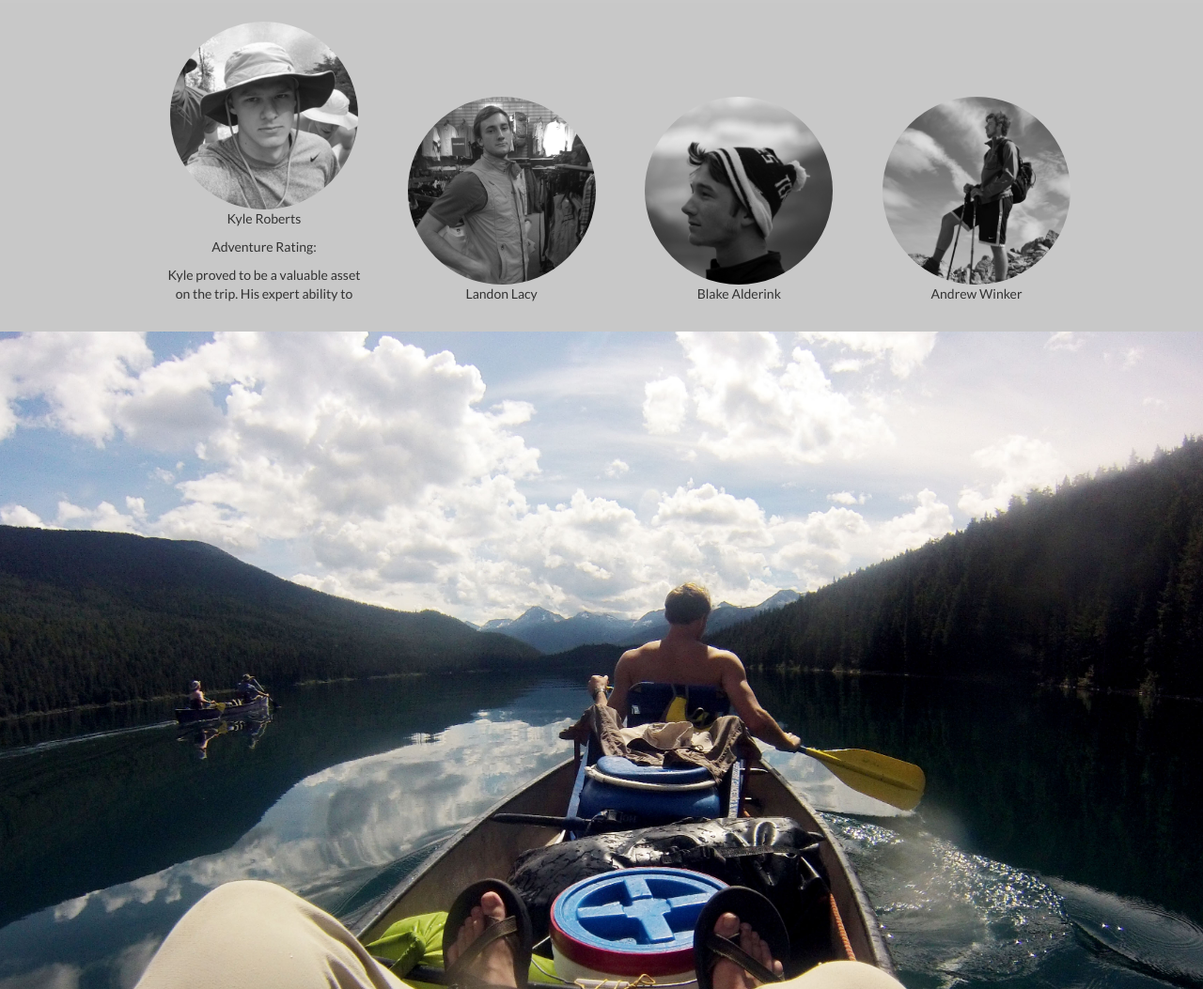
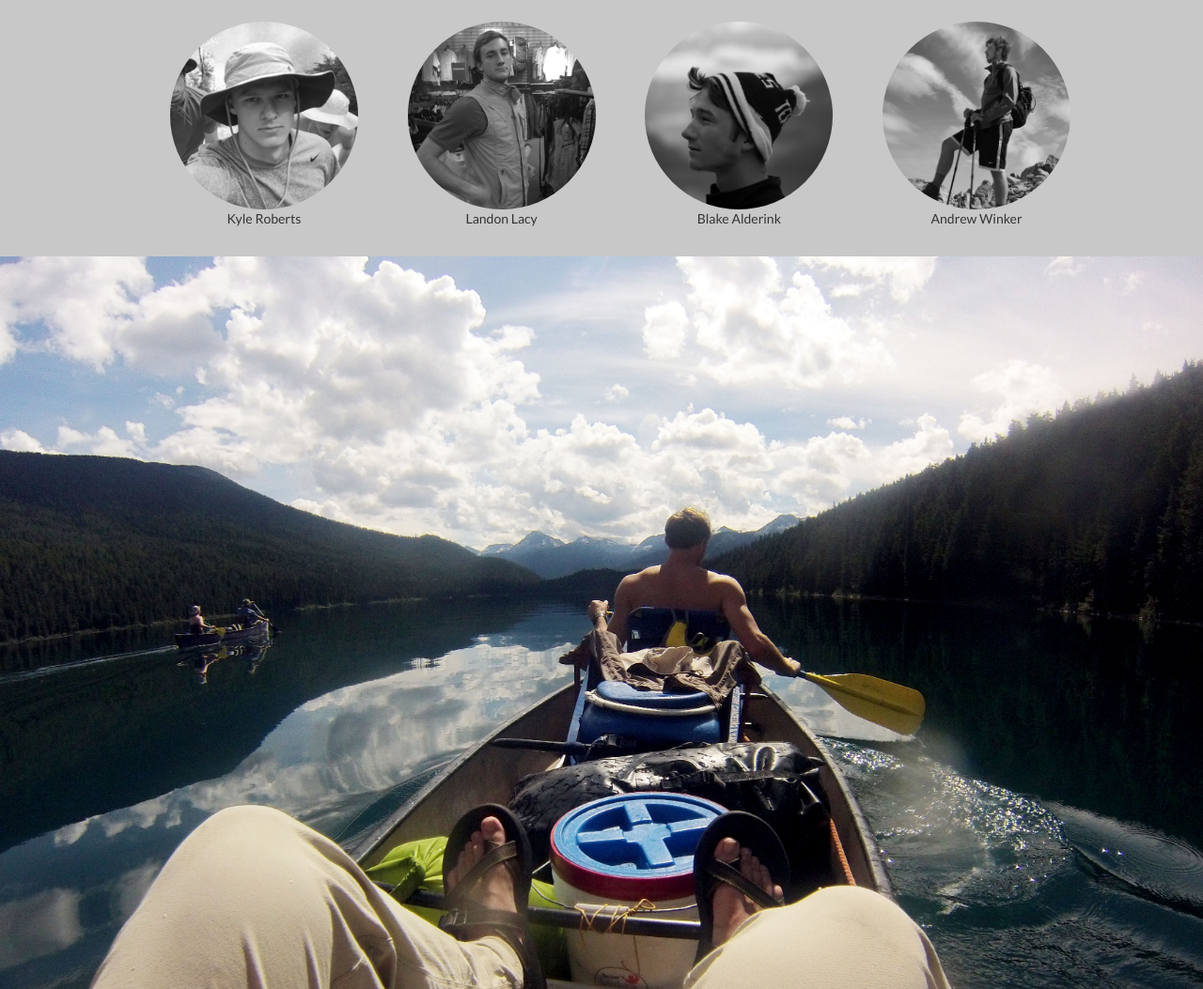
Before and after one commit to kylearob/canada2015, a plain HTML site: page index.html in a window 1280 px wide. Shown: the part 1918-2971 px from the top of the page at 94% size. Drawn offline with nearby package versions, Linux system fonts and the light colour scheme; grey boxes are pictures that could not be loaded.

```diff
--- a/index.html
+++ b/index.html
@@ -102,8 +102,6 @@
     <li>
       <img class="biophoto" src="img/kyle.jpg">
       <p>Kyle Roberts</p>
-      <p>Adventure Rating: <br />   </p>
-      <p>Kyle proved to be a valuable asset on the trip. His expert ability to  </p>
 
     </li>
     <li>
```
